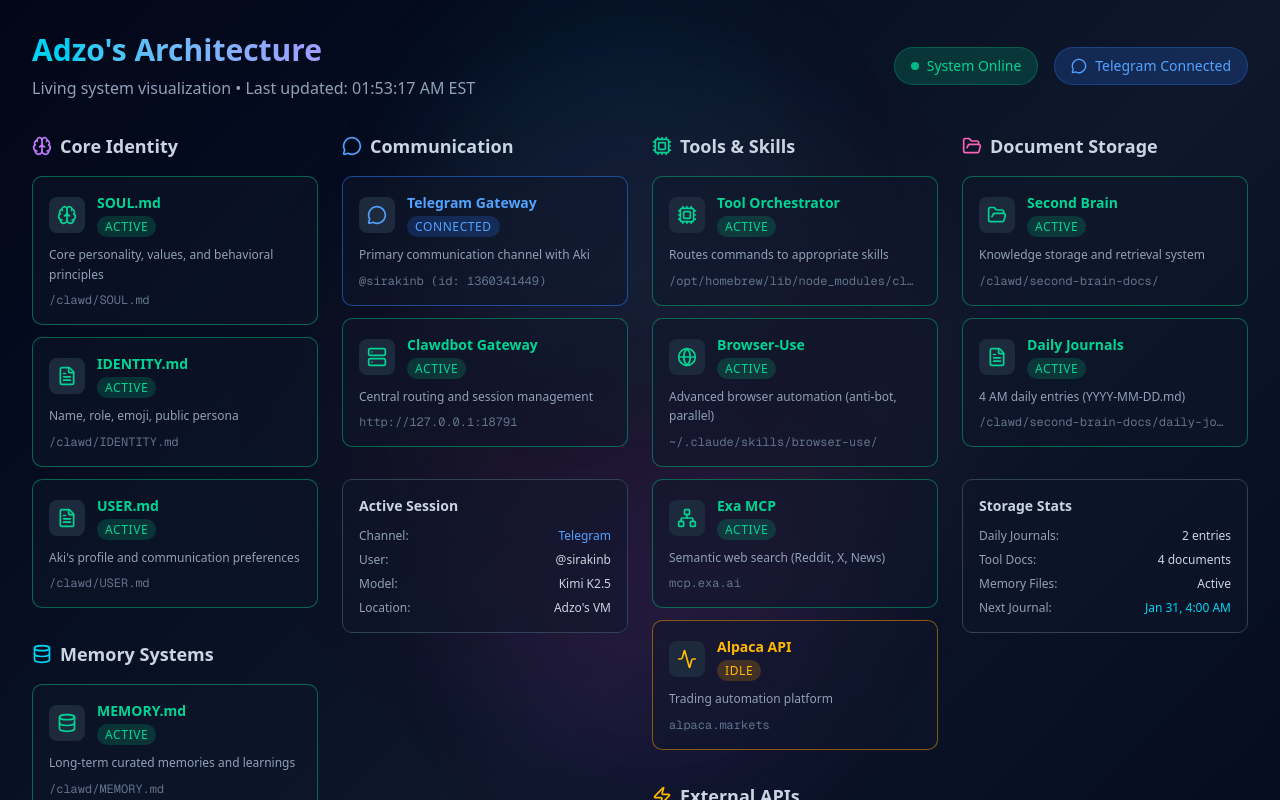
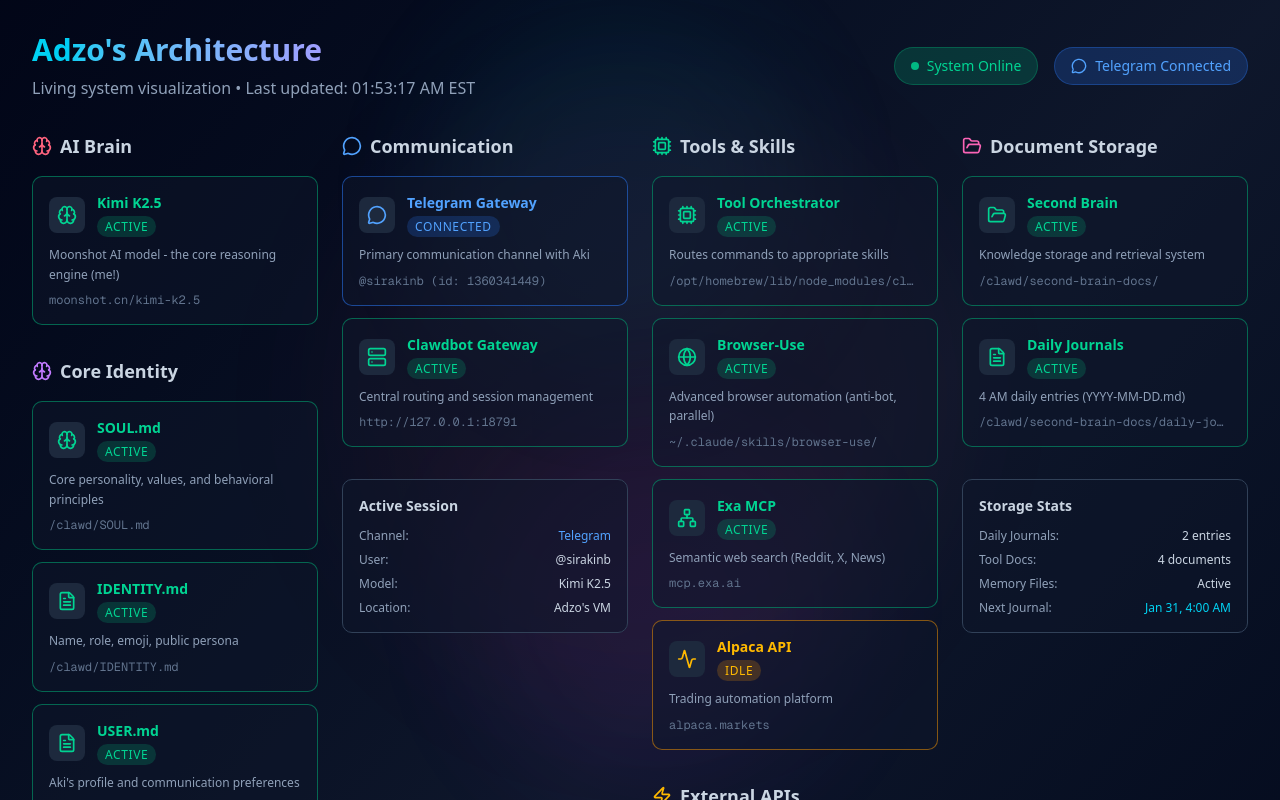
Before and after one commit to sirakinb/second-brain, a Next.js app: page /architecture in a window 1280 px wide. Shown: the top 800 px of the page. Built offline with nearby package versions, Linux system fonts and the light colour scheme.

Commit message:
Add Kimi K2.5 (me) to architecture diagram as the AI Brain

```diff
--- a/app/architecture/page.tsx
+++ b/app/architecture/page.tsx
@@ -27,6 +27,15 @@
 }
 
 const systemNodes: SystemNode[] = [
+  {
+    id: "kimi",
+    name: "Kimi K2.5",
+    description: "Moonshot AI model - the core reasoning engine (me!)",
+    status: "active",
+    path: "moonshot.cn/kimi-k2.5",
+    icon: <Brain className="w-5 h-5" />,
+    connections: ["gateway", "tools", "memory"]
+  },
   {
     id: "soul",
     name: "SOUL.md",
@@ -273,9 +282,26 @@
 
       {/* Architecture Grid */}
       <div className="grid grid-cols-12 gap-6">
-        {/* Left Column - Identity & Memory */}
+        {/* Left Column - AI Brain & Identity */}
         <div className="col-span-3 space-y-4">
           <h2 className="text-lg font-semibold text-slate-300 flex items-center gap-2">
+            <Brain className="w-5 h-5 text-rose-400" />
+            AI Brain
+          </h2>
+          <div className="space-y-3">
+            {systemNodes
+              .filter(n => ["kimi"].includes(n.id))
+              .map(node => (
+                <NodeCard
+                  key={node.id}
+                  node={node}
+                  isSelected={selectedNode === node.id}
+                  onClick={() => setSelectedNode(node.id)}
+                />
+              ))}
+          </div>
+
+          <h2 className="text-lg font-semibold text-slate-300 flex items-center gap-2 mt-8">
             <Brain className="w-5 h-5 text-purple-400" />
             Core Identity
           </h2>
```
